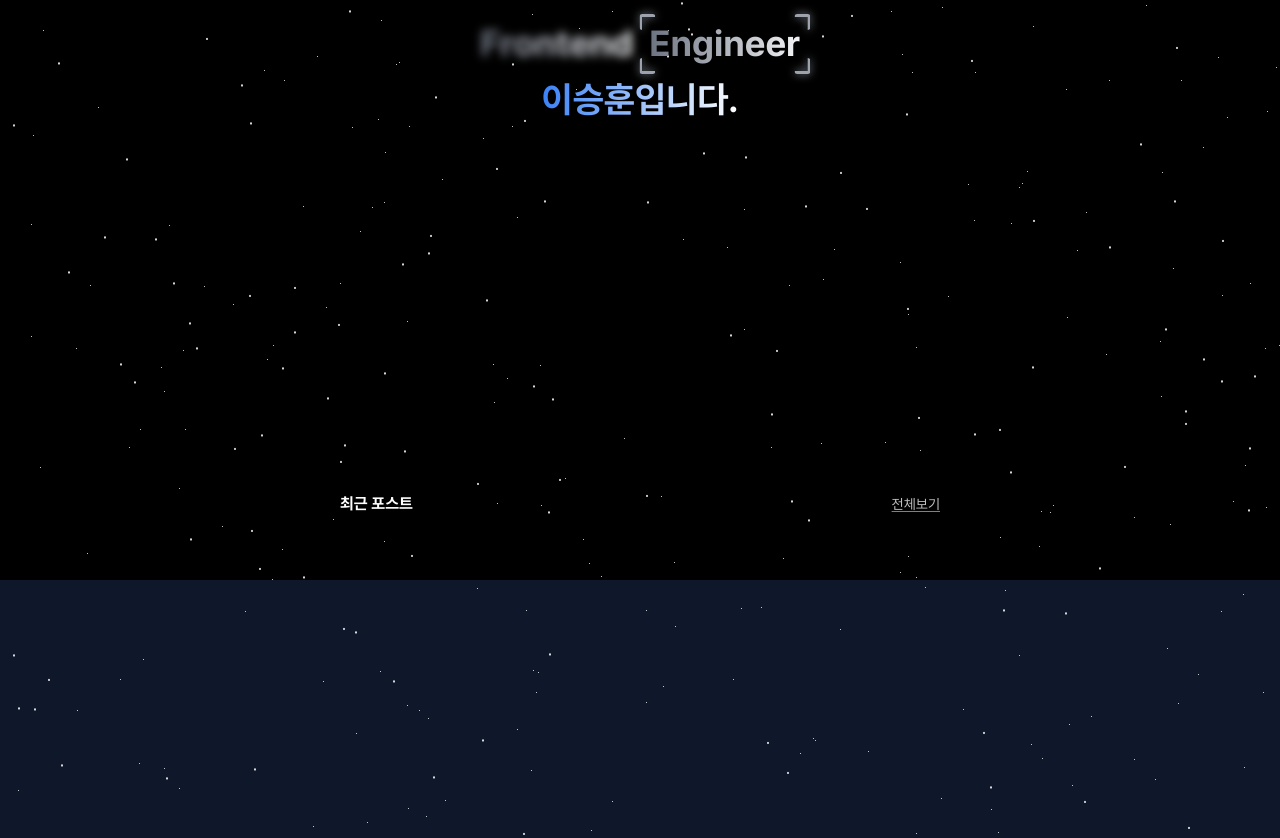
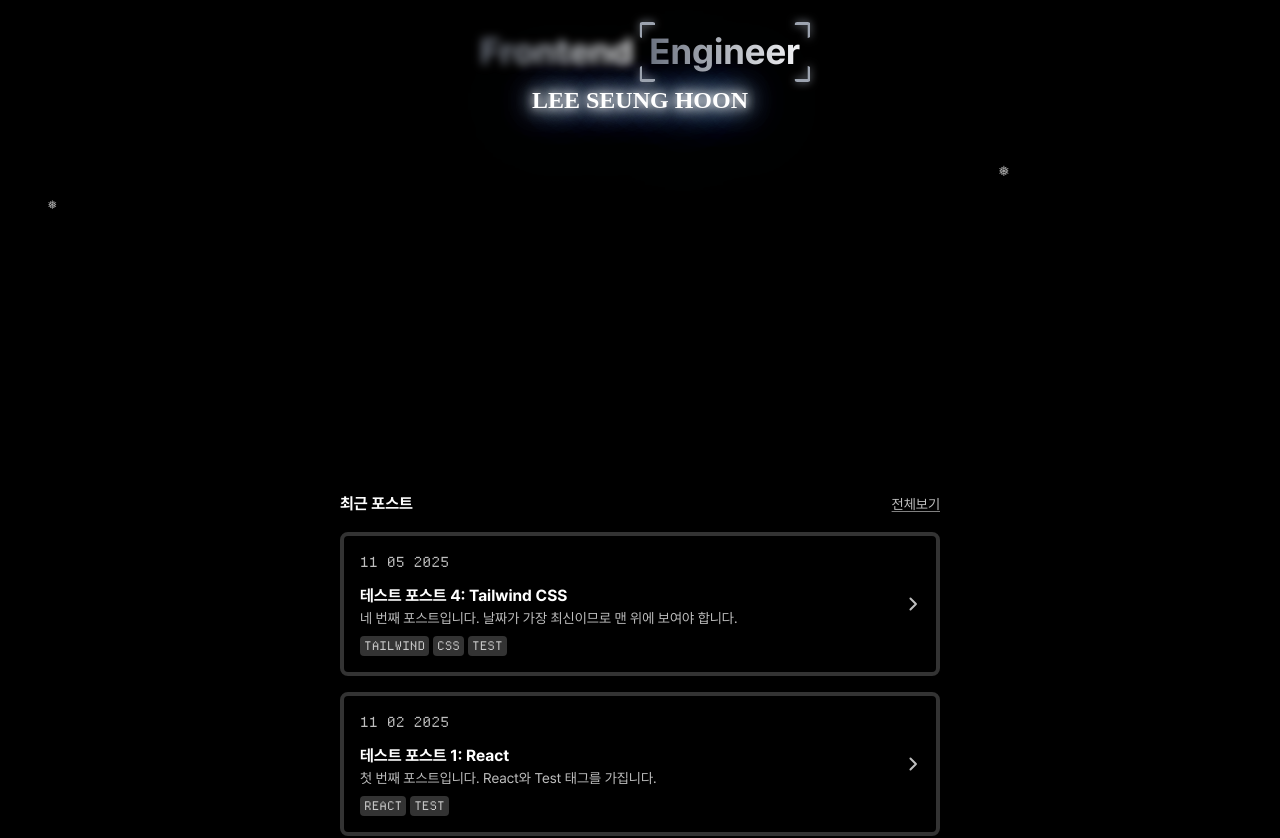
Before and after one commit to ysh73900/SHBLOG-client, a React (Vite) app: page / in a window 1280 px wide. Shown: the part 328-1166 px from the top of the page. Before the commit the page ends 908 px from the top, so only its background shows below. Built offline with nearby package versions, Linux system fonts and the light colour scheme.

Commit message:
✨ Feat: Post 더미데이터 및 Card component 추가

```diff
--- a/src/pages/MainPage/MainPage.jsx
+++ b/src/pages/MainPage/MainPage.jsx
@@ -1,55 +1,92 @@
-import { useEffect } from "react";
-import { initBG } from "../../utils/bg";
 import TrueFocus from "../../components/TrueFocus";
 import { Link } from "react-router-dom";
-import MeteorShower from "../../components/MeteorShower";
-import TwinklingStars from "../../components/TwinklingStars";
+import ArrowCard from "../../components/ArrowCard";
+import FallingSnow from "../../components/FallingSnow";
+
+const dummyPosts = [
+  {
+    slug: "test-post-4", // key와 href에 사용될 고유 값
+    data: {
+      title: "테스트 포스트 4: Tailwind CSS",
+      description:
+        "네 번째 포스트입니다. 날짜가 가장 최신이므로 맨 위에 보여야 합니다.",
+      date: "2025-11-05", // 👈 YYYY-MM-DD (표준 형식)
+      draft: false,
+      tags: ["Tailwind", "CSS", "Test"], // 👈 tags 배열
+    },
+  },
+  {
+    slug: "test-post-1",
+    data: {
+      title: "테스트 포스트 1: React",
+      description: "첫 번째 포스트입니다. React와 Test 태그를 가집니다.",
+      date: "2025-11-02", // 👈 YYYY-MM-DD
+      draft: false,
+      tags: ["React", "Test"],
+    },
+  },
+  {
+    slug: "test-post-3-draft",
+    data: {
+      title: "테스트 포스트 3 (초안)",
+      description:
+        "이 포스트는 draft: true이므로 필터링되어 목록에 보이지 않습니다.",
+      date: "2025-11-10", // (날짜가 가장 최신이지만 draft임)
+      draft: true, // 👈 true라서 필터링됨
+      tags: ["Draft", "Hidden"],
+    },
+  },
+  {
+    slug: "test-post-2",
+    data: {
+      title: "테스트 포스트 2: JavaScript",
+      description: "두 번째 포스트입니다. 날짜가 가장 오래되었습니다.",
+      date: "2025-11-01", // 👈 YYYY-MM-DD
+      draft: false,
+      tags: ["JavaScript", "Core"],
+    },
+  },
+  {
+    slug: "test-post-5",
+    data: {
+      title: "테스트 포스트 5: SpringBoot",
+      description:
+        "다섯 번째 포스트입니다. 최신 3개(slice(0, 3))에 포함되지 않아 잘려야 합니다.",
+      date: "2025-10-30", // 👈 YYYY-MM-DD (가장 오래된 날짜)
+      draft: false,
+      tags: ["SpringBoot", "Sample"],
+    },
+  },
+];
+
 const MainPage = () => {
-  useEffect(() => {
-    initBG();
-  }, []);
+  const posts = dummyPosts
+    .filter((post) => !post.data.draft) // 초안(draft: true) 거르기
+    .sort(
+      (a, b) =>
+        new Date(b.data.date).getTime() - new Date(a.data.date).getTime()
+    ) // 최신 날짜순 정렬
+    .slice(0, 3); // 3개만 자르기
+
   return (
     <main>
       {/* 라이트 모드용 파티클 배경 */}
-      <div className="absolute inset-0 block dark:hidden">
+      {/* <div className="absolute inset-0 block dark:hidden">
         <div id="particles1" className="fixed inset-0"></div>
         <div id="particles2" className="fixed inset-0"></div>
         <div id="particles3" className="fixed inset-0"></div>
-      </div>
+      </div> */}
       {/* 다크 모드용 별 배경 dark:hidden"*/}
-      <div className="absolute inset-0 hidden dark:block">
+      {/* <div className="absolute inset-0 hidden dark:block">
         <div id="stars1" className="fixed inset-0"></div>
         <div id="stars2" className="fixed inset-0"></div>
         <div id="stars3" className="fixed inset-0"></div>
-      </div>
-      <div id="galaxy" className="fixed inset-0">
-        <div className="hidden dark:block">
-          <TwinklingStars />
-          <MeteorShower />
-        </div>
+      </div> */}
+      <div id="snow" className="fixed inset-0">
+        <FallingSnow />
       </div>
 
-      <section className="relative h-screen w-full overflow-hidden">
-        {/* <div
-          id="planetcont"
-          className="animate absolute inset-0 top-1/4 overflow-hidden"
-        >
-          <div
-            id="crescent"
-            className="absolute top-0 left-1/2 -translate-x-1/2 w-[250vw] min-h-[100vh] aspect-square rounded-full p-[1px] bg-gradient-to-b from-black/25 dark:from-white/75 from-0% to-transparent to-5%"
-          >
-            <div
-              id="planet"
-              className="w-full h-full bg-gradient-to-b from-white dark:from-black from-[30%] to-transparent rounded-full p-[1px] overflow-hidden flex justify-center"
-            >
-              <div
-                id="blur"
-                className="w-full h-20 rounded-full bg-neutral-900/25 dark:bg-white/25 blur-3xl"
-              ></div>
-            </div>
-          </div>
-        </div> */}
-
+      <section className="relative h-screen w-full overflow-hidden z-20">
         <div className="animate-swoop-up absolute w-full h-full flex item-center justify-center z-20">
           <div className="relative w-full h-full flex items-center justify-center">
             <div className="p-5 text-center flex flex-col gap-4 items-center justify-center">
@@ -63,10 +100,11 @@ const MainPage = () => {
                 animationDuration={2}
               />
               <span
-                className="animated text-2xl md:text-3xl lg:text-4xl font-bold uppercase bg-gradient-to-r from-blue-600
-                dark:from-blue-500 via-gray-400 to-gray-600 dark:to-white inline-block text-transparent bg-clip-text transform-gpu"
+                id="neon"
+                data-neon="blue"
+                className="text-2xl md:text-3xl lg:text-4xl font-bold"
               >
-                이승훈입니다.
+                LEE SEUNG HOON
               </span>
             </div>
           </div>
@@ -92,6 +130,13 @@ const MainPage = () => {
                   </span>
                 </Link>
               </div>
+              <ul className="space-y-4 z-20">
+                {posts.map((post, index) => (
+                  <li key={post.slug}>
+                    <ArrowCard entry={post} borderNeon delay={index * 0.5} />
+                  </li>
+                ))}
+              </ul>
             </div>
           </section>
         </div>
```
